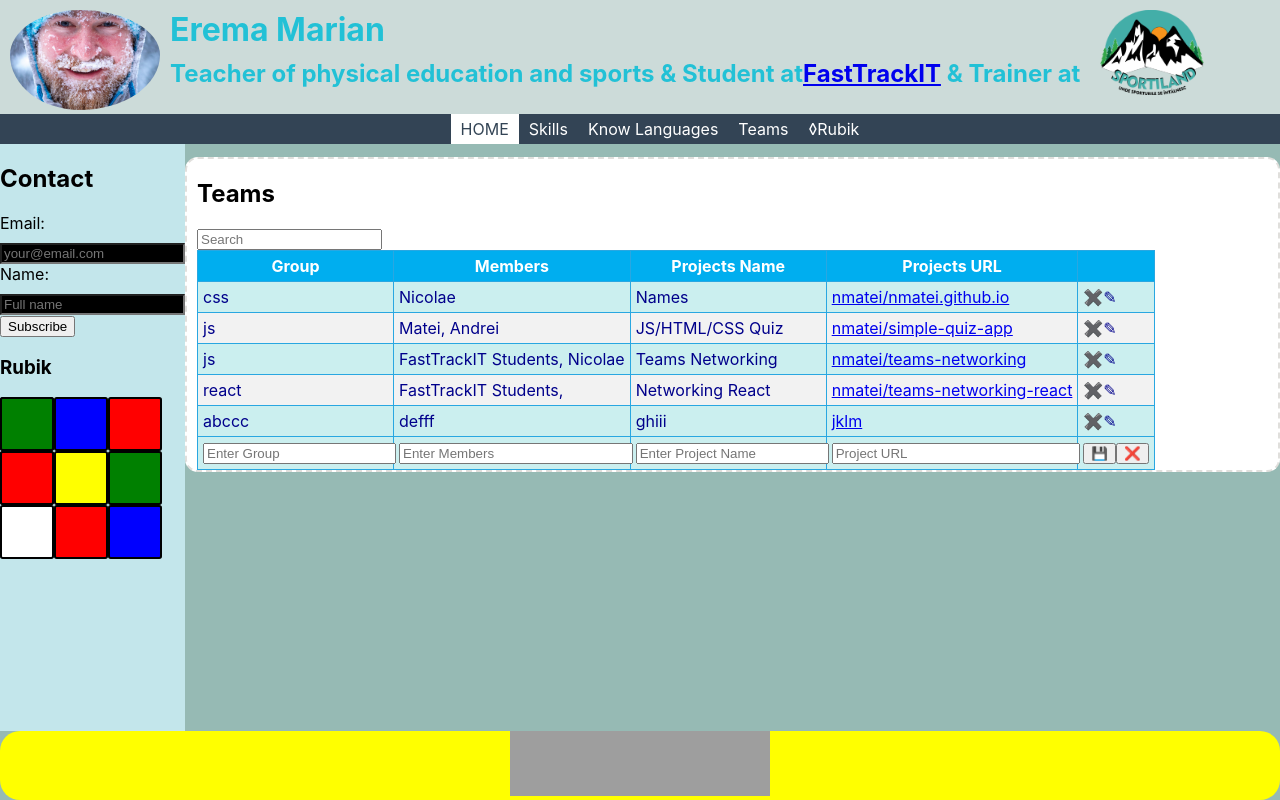
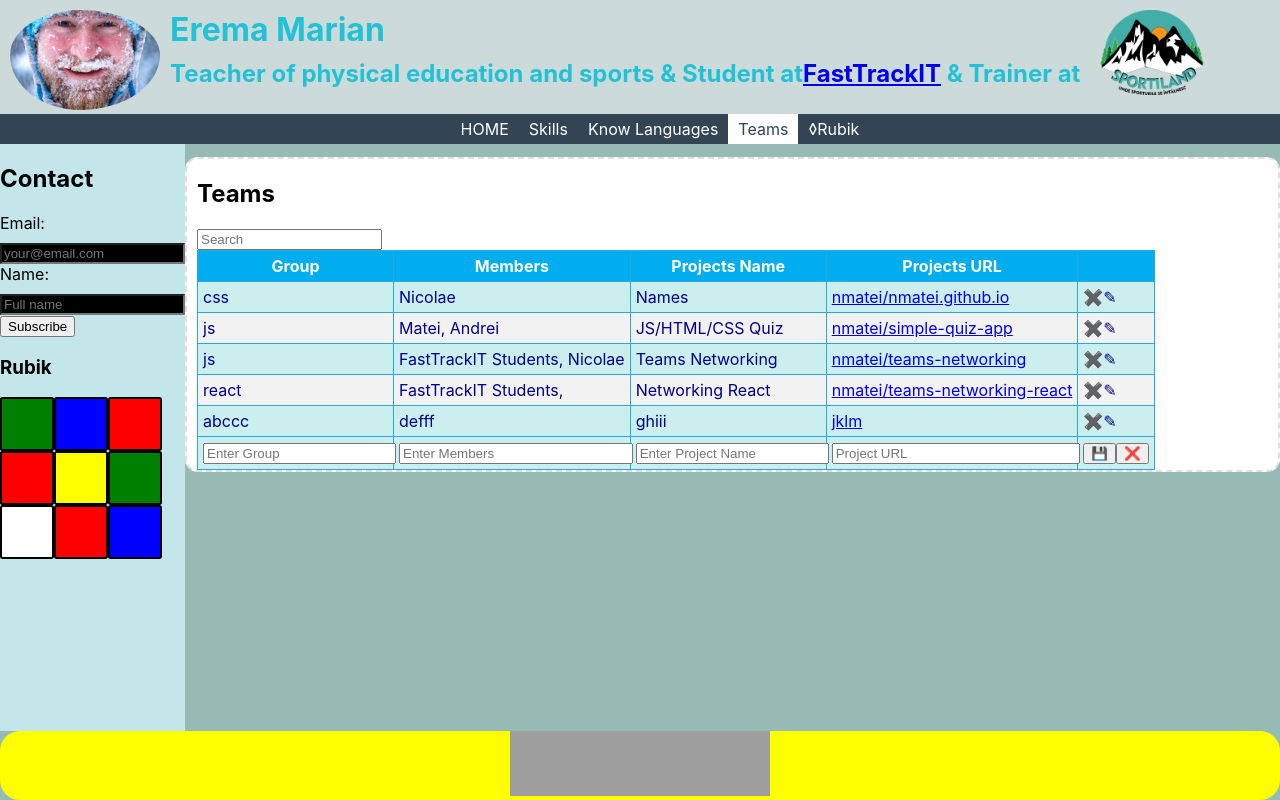
Before and after one commit to marianerema/teams-networking-react, a React (Create React App) app: page / in a window 1280 px wide. Built offline with nearby package versions, Linux system fonts and the light colour scheme; grey boxes are pictures that could not be loaded.

Commit message:
try to activate menu based on active props

```diff
--- a/src/header/index.tsx
+++ b/src/header/index.tsx
@@ -3,6 +3,10 @@ import logo from "../SportiLand-COLOR.png";
 import MainMenu from "../menu/MainMenu";
 
 export default function AppHeader() {
+  let active = "teams";
+
+  console.warn("render AppHeader");
+
   return (
     <header>
       <div id="header-wrapper">
@@ -25,7 +29,13 @@ export default function AppHeader() {
           </a>
         </div>
       </div>
-      <MainMenu active="home" />
+      <MainMenu
+        active={active}
+        setActive={page => {
+          console.warn("active", page);
+          active = page;
+        }}
+      />
     </header>
   );
 }
--- a/src/menu/MainMenu.tsx
+++ b/src/menu/MainMenu.tsx
@@ -1,33 +1,64 @@
 import "./style.css";
 type Props = {
   active: string;
+  setActive(active: string): void;
 };
 
 export default function MainMenu(props: Props) {
   return (
     <ul className="menu-bar">
       <li>
-        <a href="#" data-page="home" className={props.active === "home" ? "active" : ""}>
+        <a
+          href="#"
+          className={props.active === "home" ? "active" : ""}
+          onClick={() => {
+            props.setActive("home");
+          }}
+        >
           HOME
         </a>
       </li>
       <li>
-        <a href="#" data-page="skills" className={props.active === "skills" ? "active" : ""}>
+        <a
+          href="#"
+          className={props.active === "skills" ? "active" : ""}
+          onClick={() => {
+            props.setActive("skills");
+          }}
+        >
           Skills
         </a>
       </li>
       <li>
-        <a href="#" data-page="languages" className={props.active === "languages" ? "active" : ""}>
+        <a
+          href="#"
+          className={props.active === "languages" ? "active" : ""}
+          onClick={() => {
+            props.setActive("languages");
+          }}
+        >
           Know Languages
         </a>
       </li>
       <li>
-        <a href="#" data-page="teams" className={props.active === "teams" ? "active" : ""}>
+        <a
+          href="#"
+          className={props.active === "teams" ? "active" : ""}
+          onClick={() => {
+            props.setActive("teams");
+          }}
+        >
           Teams
         </a>
       </li>
       <li>
-        <a href="#" data-page="rubik" className={props.active === "rubik" ? "active" : ""}>
+        <a
+          href="#"
+          className={props.active === "rubik" ? "active" : ""}
+          onClick={() => {
+            props.setActive("rubik");
+          }}
+        >
           ◊Rubik
         </a>
       </li>
```
